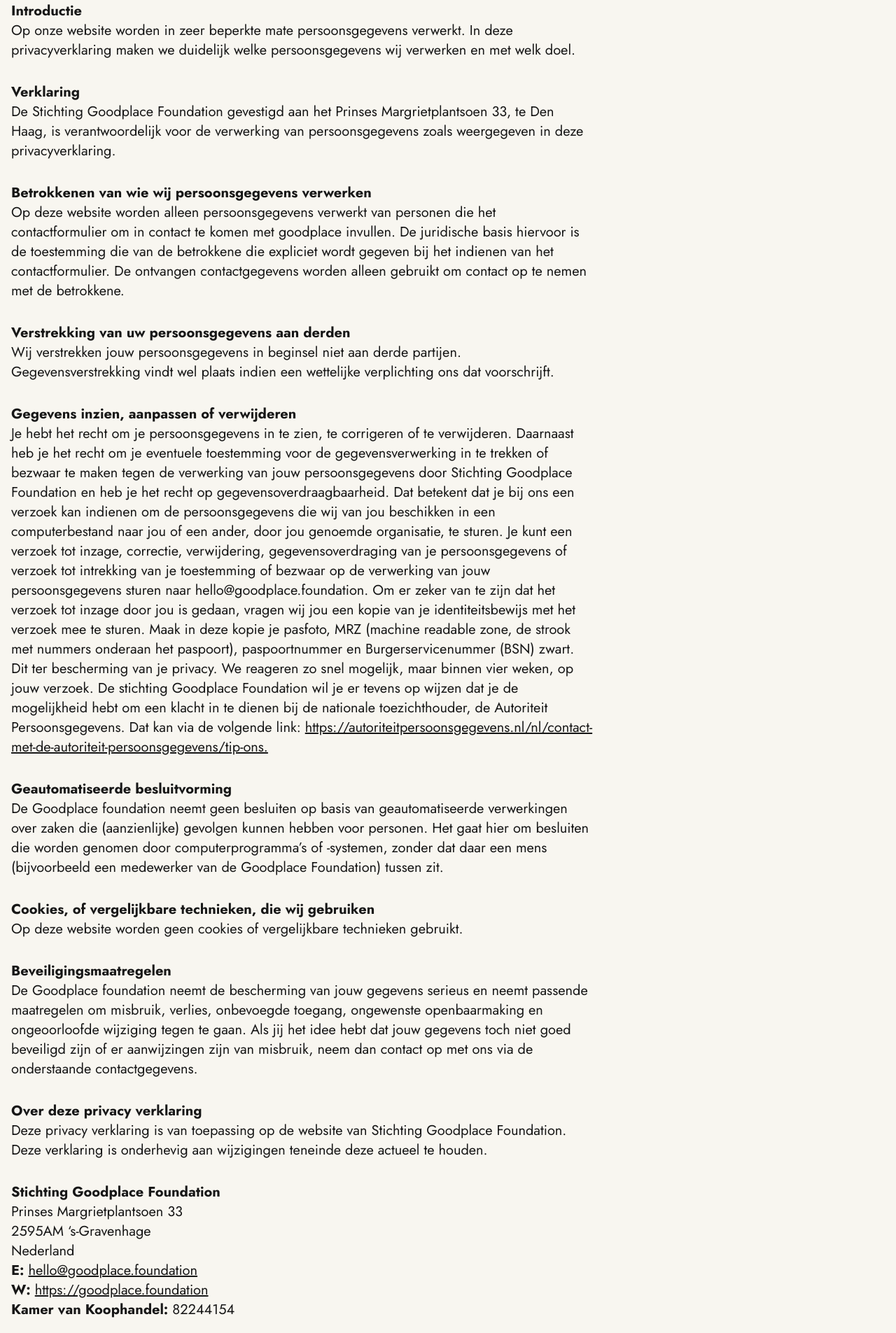
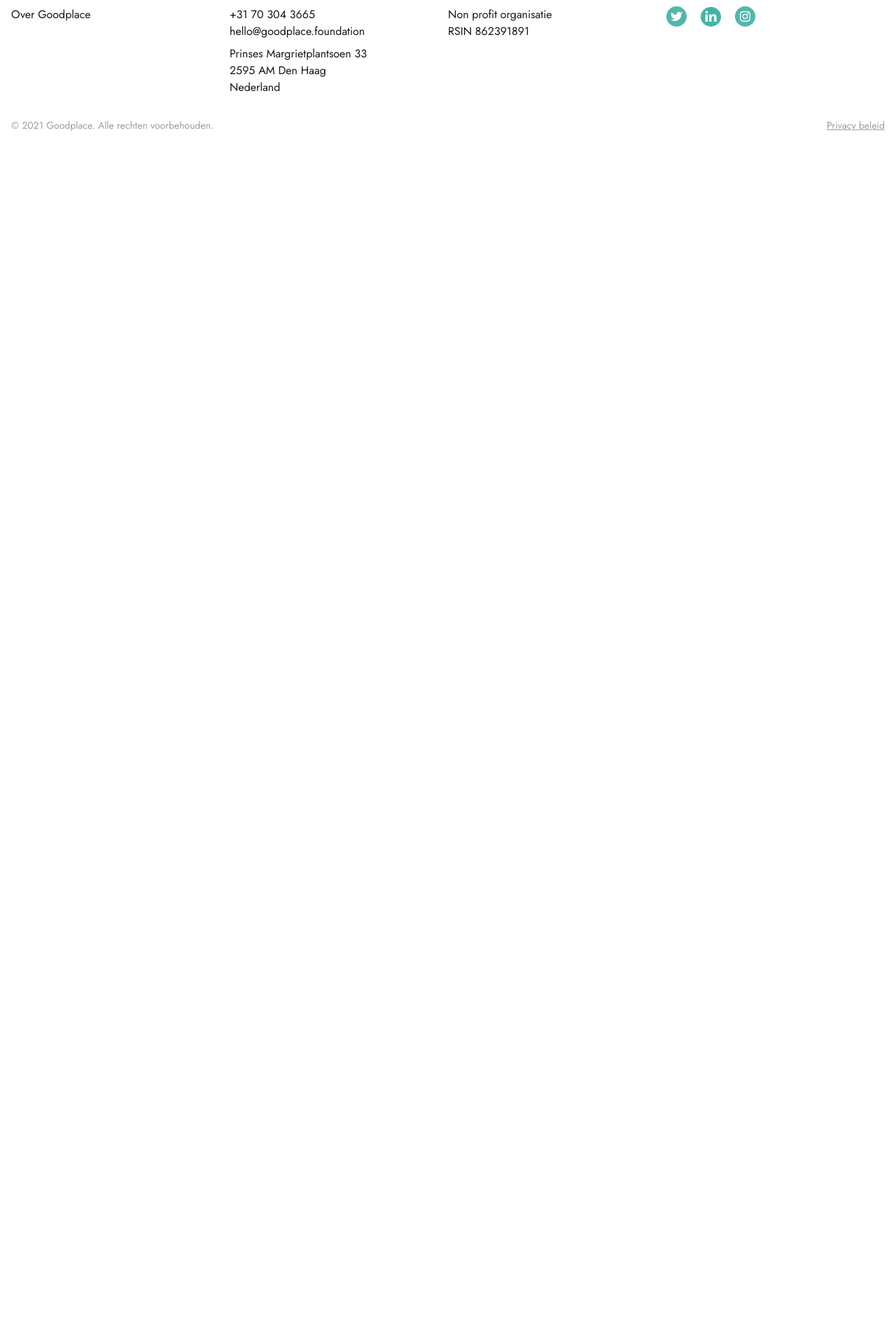
Before and after one commit to ANGIstudio/goodplace-landingspagina, a Next.js app: page /privacy in a window 1280 px wide. Shown: the part 5735-7640 px from the top of the page at 70% size. After the commit the page ends 5956 px from the top, so only its background shows below. Built offline with nearby package versions, Linux system fonts and the light colour scheme.

Commit message:
remove old policy

```diff
--- a/src/pages/privacy.tsx
+++ b/src/pages/privacy.tsx
@@ -604,185 +604,6 @@ const Privacy: NextPage = () => {
           </div>
         </Wrapper>
       </Section>
-
-      <Section bgColor="lightbeige">
-        <Wrapper>
-          <div className="md:w-2/3">
-            <h3 className="break-words mb-4">
-              <strong>
-                Privacyverklaring van de website van Stichting Goodplace
-                Foundation (www.goodplace.foundation)
-              </strong>
-            </h3>
-            <div className="space-y-8">
-              <div>
-                <h4 className="mt-4">
-                  <strong>Introductie</strong>
-                </h4>
-                <p>
-                  Op onze website worden in zeer beperkte mate persoonsgegevens
-                  verwerkt. In deze privacyverklaring maken we duidelijk welke
-                  persoonsgegevens wij verwerken en met welk doel.
-                </p>
-              </div>
-              <div>
-                <h4 className="mt-4">
-                  <strong>Verklaring</strong>
-                </h4>
-                <p>
-                  De Stichting Goodplace Foundation gevestigd aan het Prinses
-                  Margrietplantsoen 33, te Den Haag, is verantwoordelijk voor de
-                  verwerking van persoonsgegevens zoals weergegeven in deze
-                  privacyverklaring.
-                </p>
-              </div>
-              <div>
-                <h4 className="mt-4">
-                  <strong>
-                    Betrokkenen van wie wij persoonsgegevens verwerken
-                  </strong>
-                </h4>
-                <p>
-                  Op deze website worden alleen persoonsgegevens verwerkt van
-                  personen die het contactformulier om in contact te komen met
-                  goodplace invullen. De juridische basis hiervoor is de
-                  toestemming die van de betrokkene die expliciet wordt gegeven
-                  bij het indienen van het contactformulier. De ontvangen
-                  contactgegevens worden alleen gebruikt om contact op te nemen
-                  met de betrokkene.
-                </p>
-              </div>
-              <div>
-                <h4 className="mt-4">
-                  <strong>
-                    Verstrekking van uw persoonsgegevens aan derden
-                  </strong>
-                </h4>
-                <p>
-                  Wij verstrekken jouw persoonsgegevens in beginsel niet aan
-                  derde partijen. Gegevensverstrekking vindt wel plaats indien
-                  een wettelijke verplichting ons dat voorschrijft.
-                </p>
-              </div>
-              <div>
-                <h4 className="mt-4">
-                  <strong>Gegevens inzien, aanpassen of verwijderen</strong>
-                </h4>
-                <p>
-                  Je hebt het recht om je persoonsgegevens in te zien, te
-                  corrigeren of te verwijderen. Daarnaast heb je het recht om je
-                  eventuele toestemming voor de gegevensverwerking in te trekken
-                  of bezwaar te maken tegen de verwerking van jouw
-                  persoonsgegevens door Stichting Goodplace Foundation en heb je
-                  het recht op gegevensoverdraagbaarheid. Dat betekent dat je
-                  bij ons een verzoek kan indienen om de persoonsgegevens die
-                  wij van jou beschikken in een computerbestand naar jou of een
-                  ander, door jou genoemde organisatie, te sturen. Je kunt een
-                  verzoek tot inzage, correctie, verwijdering,
-                  gegevensoverdraging van je persoonsgegevens of verzoek tot
-                  intrekking van je toestemming of bezwaar op de verwerking van
-                  jouw persoonsgegevens sturen naar hello@goodplace.foundation.
-                  Om er zeker van te zijn dat het verzoek tot inzage door jou is
-                  gedaan, vragen wij jou een kopie van je identiteitsbewijs met
-                  het verzoek mee te sturen. Maak in deze kopie je pasfoto, MRZ
-                  (machine readable zone, de strook met nummers onderaan het
-                  paspoort), paspoortnummer en Burgerservicenummer (BSN) zwart.
-                  Dit ter bescherming van je privacy. We reageren zo snel
-                  mogelijk, maar binnen vier weken, op jouw verzoek. De
-                  stichting Goodplace Foundation wil je er tevens op wijzen dat
-                  je de mogelijkheid hebt om een klacht in te dienen bij de
-                  nationale toezichthouder, de Autoriteit Persoonsgegevens. Dat
-                  kan via de volgende link:&nbsp;
-                  <a
-                    className="break-words underline"
-                    href="https://autoriteitpersoonsgegevens.nl/nl/contact-met-de-autoriteit-persoonsgegevens/tip-ons"
-                  >
-                    https://autoriteitpersoonsgegevens.nl/nl/contact-met-de-autoriteit-persoonsgegevens/tip-ons.
-                  </a>
-                </p>
-              </div>
-              <div>
-                <h4 className="mt-4">
-                  <strong>Geautomatiseerde besluitvorming</strong>
-                </h4>
-                <p>
-                  De Goodplace foundation neemt geen besluiten op basis van
-                  geautomatiseerde verwerkingen over zaken die (aanzienlijke)
-                  gevolgen kunnen hebben voor personen. Het gaat hier om
-                  besluiten die worden genomen door computerprogramma’s of
-                  -systemen, zonder dat daar een mens (bijvoorbeeld een
-                  medewerker van de Goodplace Foundation) tussen zit.
-                </p>
-              </div>
-              <div>
-                <h4 className="mt-4">
-                  <strong>
-                    Cookies, of vergelijkbare technieken, die wij gebruiken
-                  </strong>
-                </h4>
-                <p>
-                  Op deze website worden geen cookies of vergelijkbare
-                  technieken gebruikt.
-                </p>
-              </div>
-              <div>
-                <h4 className="mt-4">
-                  <strong>Beveiligingsmaatregelen</strong>
-                </h4>
-                <p>
-                  De Goodplace foundation neemt de bescherming van jouw gegevens
-                  serieus en neemt passende maatregelen om misbruik, verlies,
-                  onbevoegde toegang, ongewenste openbaarmaking en ongeoorloofde
-                  wijziging tegen te gaan. Als jij het idee hebt dat jouw
-                  gegevens toch niet goed beveiligd zijn of er aanwijzingen zijn
-                  van misbruik, neem dan contact op met ons via de onderstaande
-                  contactgegevens.
-                </p>
-              </div>
-              <div>
-                <h4 className="mt-4">
-                  <strong>Over deze privacy verklaring</strong>
-                </h4>
-                <p>
-                  Deze privacy verklaring is van toepassing op de website van
-                  Stichting Goodplace Foundation. Deze verklaring is onderhevig
-                  aan wijzigingen teneinde deze actueel te houden.
-                </p>
-              </div>
-              <div className="mt-4">
-                <p>
-                  <strong>Stichting Goodplace Foundation</strong>
-                </p>
-                <p>
-                  Prinses Margrietplantsoen 33 <br />
-                  2595AM ‘s-Gravenhage <br />
-                  Nederland
-                  <br />
-                </p>
-
-                <p>
-                  <strong>E:</strong>{' '}
-                  <a
-                    className="underline"
-                    href="mailto:hello@goodplace.foundation"
-                  >
-                    hello@goodplace.foundation{' '}
-                  </a>
-                  <br />
-                  <strong>W:</strong>{' '}
-                  <a className="underline" href="https://goodplace.foundation">
-                    https://goodplace.foundation
-                  </a>
-                  <br />
-                  <strong>Kamer van Koophandel:</strong> 82244154
-                  <br />
-                  <br />
-                </p>
-              </div>
-            </div>
-          </div>
-        </Wrapper>
-      </Section>
     </Base>
   );
 };
```
